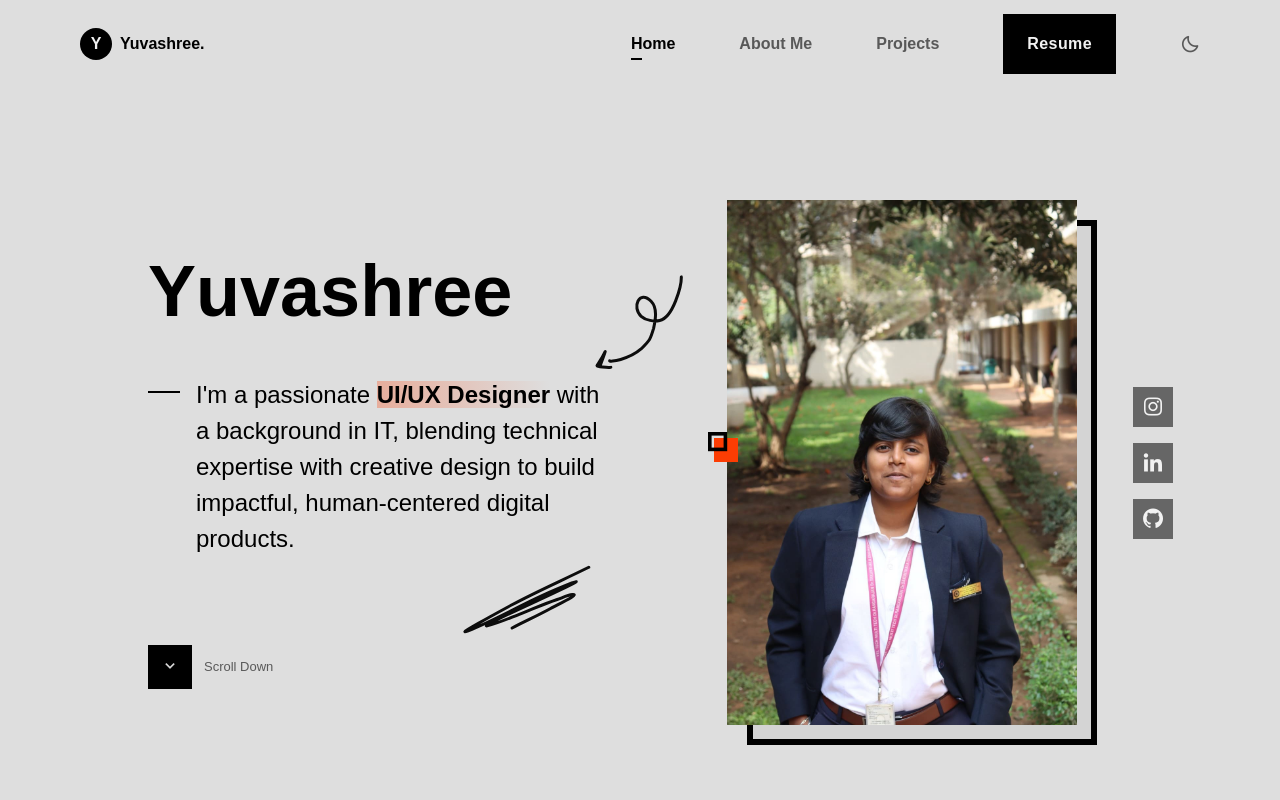
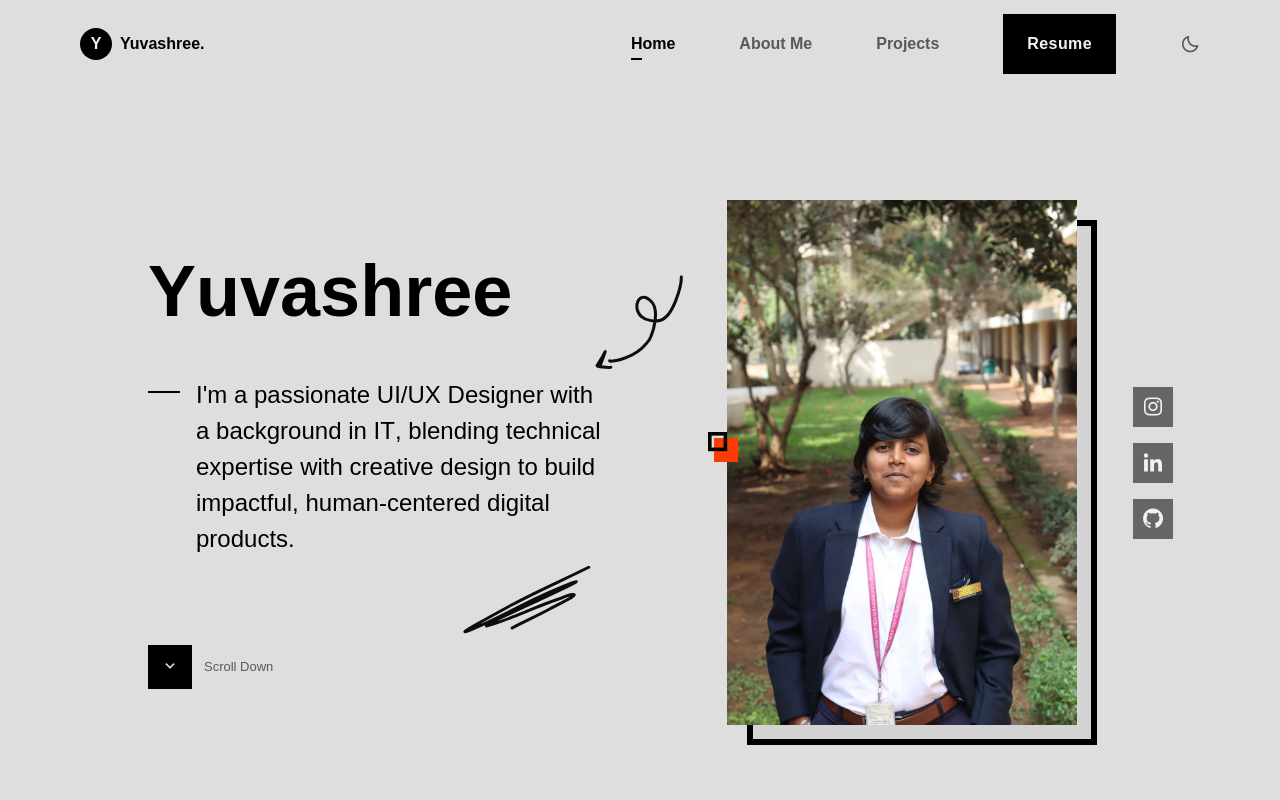
Before and after one commit to Dev-Madhan/yuvashree-portfolio, a Next.js app: page / in a window 1280 px wide. Shown: the top 800 px of the page. Built offline with nearby package versions, Linux system fonts and the light colour scheme; a web font is replaced by a local one.

Commit message:
Text Effect applied.

```diff
--- a/src/app/globals.css
+++ b/src/app/globals.css
@@ -1500,12 +1500,10 @@ body.dark-theme{
 /*=============== SCROLL BAR ===============*/
 ::-webkit-scrollbar {
   width: 0.6rem;
-  border-radius: 0.5rem;
   background-color: hsl(0, 0%, 65%);
 }
 
 ::-webkit-scrollbar-thumb {
-  border-radius: 0.5rem;
   background-color: hsl(0, 0%, 55%);
 }
 
--- a/src/components/About.tsx
+++ b/src/components/About.tsx
@@ -1,9 +1,12 @@
 "use client";
-import React from 'react';
-import { motion, Variants } from 'framer-motion';
+import React, { useRef } from 'react';
+import { motion, Variants, useInView } from 'framer-motion';
 import { SendIcon } from './ui/send';
 import { DownloadIcon } from './ui/download';
+import { TextEffect } from '@/components/core/text-effect';
 const About = () => {
+    const descRef = useRef<HTMLDivElement>(null);
+    const inView = useInView(descRef, { once: true, margin: '-80px' });
     const fadeInMask: Variants = {
         hidden: { opacity: 0, y: 30 },
         visible: {
@@ -67,12 +70,16 @@ const About = () => {
                 <motion.div
                     className="about-info"
                     variants={fadeInMask}
+                    ref={descRef}
                 >
-                    <p className="about-description">
-                        I am an aspiring <b>UI/UX Designer</b> with a B.Tech in IT, combining technical knowledge
-                        with creative thinking to design intuitive, accessible, and impactful digital solutions
-                        that solve real-world problems.
-                    </p>
+                    <TextEffect
+                        per='char'
+                        preset='fade'
+                        trigger={inView}
+                        className="about-description"
+                    >
+                        {`I am an aspiring UI/UX Designer with a B.Tech in IT, combining technical knowledge with creative thinking to design intuitive, accessible, and impactful digital solutions that solve real-world problems.`}
+                    </TextEffect>
 
                     <ul className="about-list">
                         <li className="about-item">
--- a/src/components/Footer.tsx
+++ b/src/components/Footer.tsx
@@ -19,7 +19,7 @@ const Footer = () => {
                 </ul>
                 <span className="footer-copy">
                     &#169; All Rights Reserved By
-                    <a href="#"> Madhan.</a>
+                    <a href="#"> Yuvashree Maniarasu.</a>
                 </span>
             </div>
         </motion.footer>
--- a/src/components/Home.tsx
+++ b/src/components/Home.tsx
@@ -2,6 +2,7 @@
 import React, { useEffect, useRef } from 'react';
 import { motion } from 'framer-motion';
 import gsap from 'gsap';
+import { TextEffect } from '@/components/core/text-effect';
 
 const Home = () => {
     const sectionRef = useRef<HTMLElement>(null);
@@ -97,9 +98,14 @@ const Home = () => {
                     animate={{ opacity: 1, x: 0 }}
                     transition={{ duration: 1, delay: 0.8 }}
                 >
-                    <p className="home-description">
-                        I'm a passionate <b>UI/UX Designer</b> with a background in IT, blending technical expertise with creative design to build impactful, human-centered digital products.
-                    </p>
+                    <TextEffect
+                        per='char'
+                        preset='fade'
+                        delay={1.2}
+                        className="home-description"
+                    >
+                        {`I'm a passionate UI/UX Designer with a background in IT, blending technical expertise with creative design to build impactful, human-centered digital products.`}
+                    </TextEffect>
 
                     <a href="#about" className="home-scroll">
                         <div className="home-scroll-box">
--- /dev/null
+++ b/src/components/core/text-effect.tsx
@@ -0,0 +1,294 @@
+'use client';
+import { cn } from '@/lib/utils';
+import {
+  AnimatePresence,
+  motion
+} from 'motion/react';
+import type {
+  TargetAndTransition,
+  Transition,
+  Variant,
+  Variants,
+} from 'motion/react'
+import React from 'react';
+
+export type PresetType = 'blur' | 'fade-in-blur' | 'scale' | 'fade' | 'slide';
+
+export type PerType = 'word' | 'char' | 'line';
+
+export type TextEffectProps = {
+  children: string;
+  per?: PerType;
+  as?: keyof React.JSX.IntrinsicElements;
+  variants?: {
+    container?: Variants;
+    item?: Variants;
+  };
+  className?: string;
+  preset?: PresetType;
+  delay?: number;
+  speedReveal?: number;
+  speedSegment?: number;
+  trigger?: boolean;
+  onAnimationComplete?: () => void;
+  onAnimationStart?: () => void;
+  segmentWrapperClassName?: string;
+  containerTransition?: Transition;
+  segmentTransition?: Transition;
+  style?: React.CSSProperties;
+};
+
+const defaultStaggerTimes: Record<PerType, number> = {
+  char: 0.03,
+  word: 0.05,
+  line: 0.1,
+};
+
+const defaultContainerVariants: Variants = {
+  hidden: { opacity: 0 },
+  visible: {
+    opacity: 1,
+    transition: {
+      staggerChildren: 0.05,
+    },
+  },
+  exit: {
+    transition: { staggerChildren: 0.05, staggerDirection: -1 },
+  },
+};
+
+const defaultItemVariants: Variants = {
+  hidden: { opacity: 0 },
+  visible: {
+    opacity: 1,
+  },
+  exit: { opacity: 0 },
+};
+
+const presetVariants: Record<
+  PresetType,
+  { container: Variants; item: Variants }
+> = {
+  blur: {
+    container: defaultContainerVariants,
+    item: {
+      hidden: { opacity: 0, filter: 'blur(12px)' },
+      visible: { opacity: 1, filter: 'blur(0px)' },
+      exit: { opacity: 0, filter: 'blur(12px)' },
+    },
+  },
+  'fade-in-blur': {
+    container: defaultContainerVariants,
+    item: {
+      hidden: { opacity: 0, y: 20, filter: 'blur(12px)' },
+      visible: { opacity: 1, y: 0, filter: 'blur(0px)' },
+      exit: { opacity: 0, y: 20, filter: 'blur(12px)' },
+    },
+  },
+  scale: {
+    container: defaultContainerVariants,
+    item: {
+      hidden: { opacity: 0, scale: 0 },
+      visible: { opacity: 1, scale: 1 },
+      exit: { opacity: 0, scale: 0 },
+    },
+  },
+  fade: {
+    container: defaultContainerVariants,
+    item: {
+      hidden: { opacity: 0 },
+      visible: { opacity: 1 },
+      exit: { opacity: 0 },
+    },
+  },
+  slide: {
+    container: defaultContainerVariants,
+    item: {
+      hidden: { opacity: 0, y: 20 },
+      visible: { opacity: 1, y: 0 },
+      exit: { opacity: 0, y: 20 },
+    },
+  },
+};
+
+const AnimationComponent: React.FC<{
+  segment: string;
+  variants: Variants;
+  per: 'line' | 'word' | 'char';
+  segmentWrapperClassName?: string;
+}> = React.memo(({ segment, variants, per, segmentWrapperClassName }) => {
+  const content =
+    per === 'line' ? (
+      <motion.span variants={variants} className='block'>
+        {segment}
+      </motion.span>
+    ) : per === 'word' ? (
+      <motion.span
+        aria-hidden='true'
+        variants={variants}
+        className='inline-block whitespace-pre'
+      >
+        {segment}
+      </motion.span>
+    ) : (
+      <motion.span className='inline-block whitespace-pre'>
+        {segment.split('').map((char, charIndex) => (
+          <motion.span
+            key={`char-${charIndex}`}
+            aria-hidden='true'
+            variants={variants}
+            className='inline-block whitespace-pre'
+          >
+            {char}
+          </motion.span>
+        ))}
+      </motion.span>
+    );
+
+  if (!segmentWrapperClassName) {
+    return content;
+  }
+
+  const defaultWrapperClassName = per === 'line' ? 'block' : 'inline-block';
+
+  return (
+    <span className={cn(defaultWrapperClassName, segmentWrapperClassName)}>
+      {content}
+    </span>
+  );
+});
+
+AnimationComponent.displayName = 'AnimationComponent';
+
+const splitText = (text: string, per: PerType) => {
+  if (per === 'line') return text.split('\n');
+  return text.split(/(\s+)/);
+};
+
+const hasTransition = (
+  variant?: Variant
+): variant is TargetAndTransition & { transition?: Transition } => {
+  if (!variant) return false;
+  return (
+    typeof variant === 'object' && 'transition' in variant
+  );
+};
+
+const createVariantsWithTransition = (
+  baseVariants: Variants,
+  transition?: Transition & { exit?: Transition }
+): Variants => {
+  if (!transition) return baseVariants;
+
+  const { exit: _, ...mainTransition } = transition;
+
+  return {
+    ...baseVariants,
+    visible: {
+      ...baseVariants.visible,
+      transition: {
+        ...(hasTransition(baseVariants.visible)
+          ? baseVariants.visible.transition
+          : {}),
+        ...mainTransition,
+      },
+    },
+    exit: {
+      ...baseVariants.exit,
+      transition: {
+        ...(hasTransition(baseVariants.exit)
+          ? baseVariants.exit.transition
+          : {}),
+        ...mainTransition,
+        staggerDirection: -1,
+      },
+    },
+  };
+};
+
+export function TextEffect({
+  children,
+  per = 'word',
+  as = 'p',
+  variants,
+  className,
+  preset = 'fade',
+  delay = 0,
+  speedReveal = 1,
+  speedSegment = 1,
+  trigger = true,
+  onAnimationComplete,
+  onAnimationStart,
+  segmentWrapperClassName,
+  containerTransition,
+  segmentTransition,
+  style,
+}: TextEffectProps) {
+  const segments = splitText(children, per);
+  const MotionTag = motion[as as keyof typeof motion] as typeof motion.div;
+
+  const baseVariants = preset
+    ? presetVariants[preset]
+    : { container: defaultContainerVariants, item: defaultItemVariants };
+
+  const stagger = defaultStaggerTimes[per] / speedReveal;
+
+  const baseDuration = 0.3 / speedSegment;
+
+  const customStagger = hasTransition(variants?.container?.visible ?? {})
+    ? (variants?.container?.visible as TargetAndTransition).transition
+        ?.staggerChildren
+    : undefined;
+
+  const customDelay = hasTransition(variants?.container?.visible ?? {})
+    ? (variants?.container?.visible as TargetAndTransition).transition
+        ?.delayChildren
+    : undefined;
+
+  const computedVariants = {
+    container: createVariantsWithTransition(
+      variants?.container || baseVariants.container,
+      {
+        staggerChildren: customStagger ?? stagger,
+        delayChildren: customDelay ?? delay,
+        ...containerTransition,
+        exit: {
+          staggerChildren: customStagger ?? stagger,
+          staggerDirection: -1,
+        },
+      }
+    ),
+    item: createVariantsWithTransition(variants?.item || baseVariants.item, {
+      duration: baseDuration,
+      ...segmentTransition,
+    }),
+  };
+
+  return (
+    <AnimatePresence mode='popLayout'>
+      {trigger && (
+        <MotionTag
+          initial='hidden'
+          animate='visible'
+          exit='exit'
+          variants={computedVariants.container}
+          className={className}
+          onAnimationComplete={onAnimationComplete}
+          onAnimationStart={onAnimationStart}
+          style={style}
+        >
+          {per !== 'line' ? <span className='sr-only'>{children}</span> : null}
+          {segments.map((segment, index) => (
+            <AnimationComponent
+              key={`${per}-${index}-${segment}`}
+              segment={segment}
+              variants={computedVariants.item}
+              per={per}
+              segmentWrapperClassName={segmentWrapperClassName}
+            />
+          ))}
+        </MotionTag>
+      )}
+    </AnimatePresence>
+  );
+}
```
